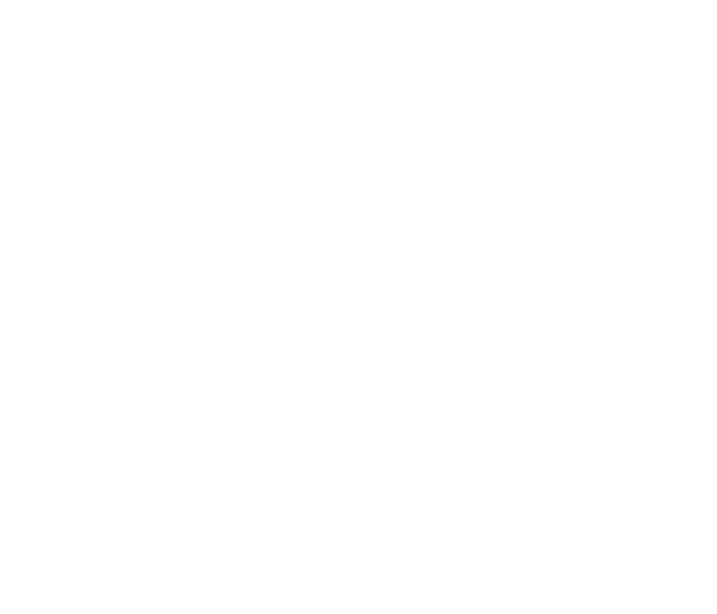
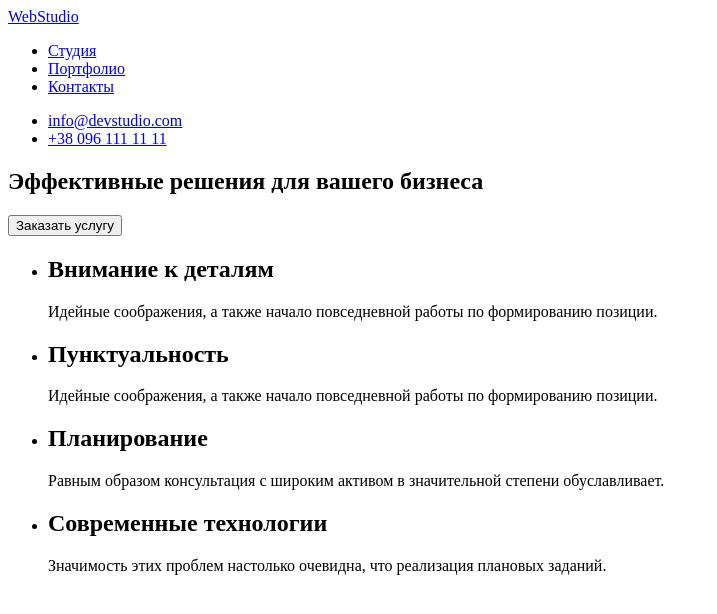
Before and after one commit to ArtemKos2022/goit-markup-hw-01, a plain HTML site: page index.html in a window 1280 px wide. Shown: the whole page, without its empty margins (0-717 px from the left). Drawn offline with Linux system fonts and the light colour scheme.

Commit message:
Update index.html

```diff
--- a/index.html
+++ b/index.html
@@ -5,8 +5,58 @@
     <meta http-equiv="X-UA-Compatible" content="IE=edge">
     <meta name="viewport" content="width=device-width, initial-scale=1.0">
     <title>Document</title>
-</head>
-<body>
+  </head>
+  <body>
+    <!--Шапка страницы-->
+  <header class="menu-heder">
+    <!--меню навигации на следующие страницы-->
+  <nav>
+    <a lang="en" href="/">WebStudio</a>
+    <ul>
+        <li>
+            <a href="/Студия">Студия</a>
+        </li>
+         <li><a href="/Портфолио">Портфолио</a></li>
+          <li><a href="/Контакты">Контакты</a></li>
+    </ul>
 
-</body>
-</html>
+    <ul>
+        <li><a href="mailto:info@devstudio.com">info@devstudio.com</a></li>
+        <li><a href="tel:+38 096 111 11 11">+38 096 111 11 11</a></li>
+    </ul>
+   </nav>
+  </header>
+
+  <main>
+    <!--Секция Герой-->
+    <section>
+         <h1>Эффективные решения для вашего бизнеса</h1>
+         <button type="button">Заказать услугу</button>
+    </section>
+    <section>
+        <ul>
+            <li>
+                <h2>Внимание к деталям</h2>
+                <p>Идейные соображения, а также начало повседневной работы по формированию позиции.</p>
+            </li>
+            <li>
+                 <h2>Пунктуальность</h2>
+                 <p>Идейные соображения, а также начало повседневной работы по формированию позиции.</p>
+            </li>
+            <li>
+                <h2>Планирование</h2>
+            <p>
+              Равным образом консультация с широким активом в значительной степени обуславливает.
+            </p>
+            </li>
+            <li>
+                 <h2>Современные технологии</h2>
+                 <p>Значимость этих проблем настолько очевидна, что реализация плановых заданий.</p>
+            </li>
+        </ul>
+     </section>
+
+     </main>
+  <footer></footer>
+  </body>
+  </html>
```
